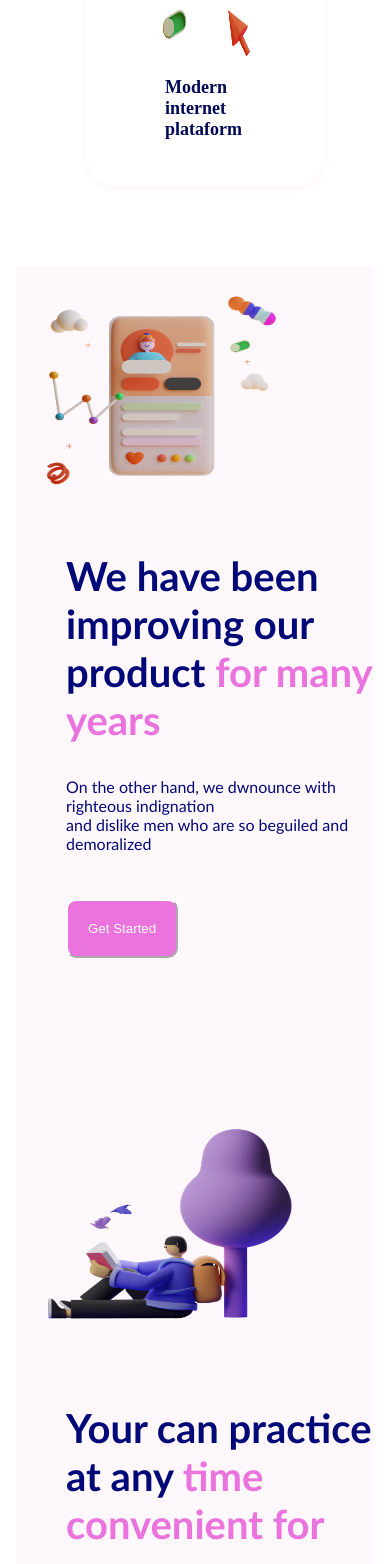
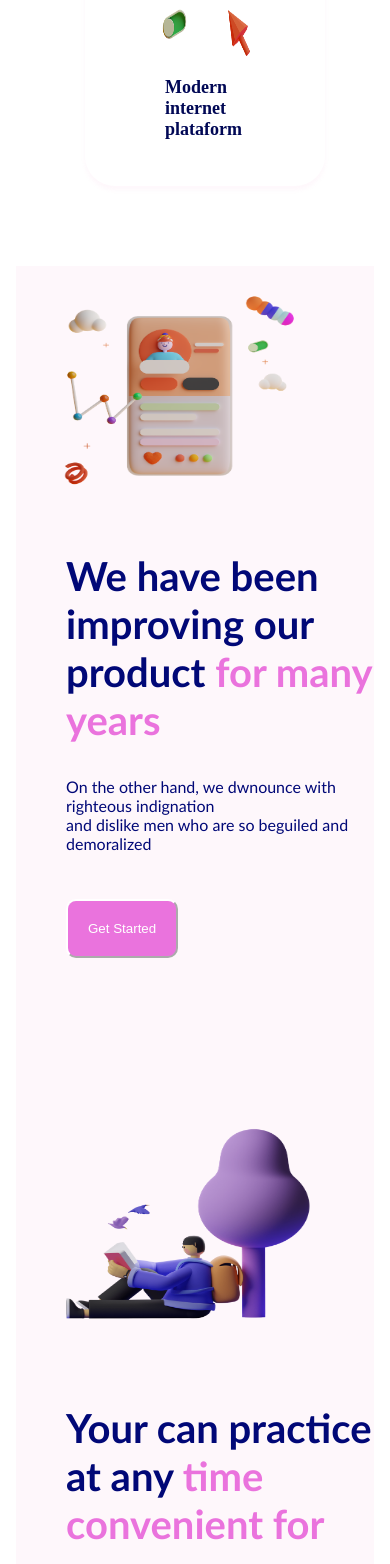
Before and after one commit to AvelinoTeixeira/Your-skills, a React (Vite) app: page / in a window 390 px wide. Shown: the part 1939-3503 px from the top of the page. Built offline with nearby package versions, Linux system fonts and the light colour scheme.

Commit message:
Update index.css

```diff
--- a/src/index.css
+++ b/src/index.css
@@ -340,7 +340,7 @@ nav > a:hover {
   .many img {
     width: 300px;
     height: 250px;
-    margin-left: 0%;
+    margin-left: 5%;
   }
   .time h1 > br {
     display: none;
@@ -348,7 +348,7 @@ nav > a:hover {
   .time img {
     width: 300px;
     height: 250px;
-    margin-left: 0%;
+    margin-left: 5%;
 
   }
 }
```
